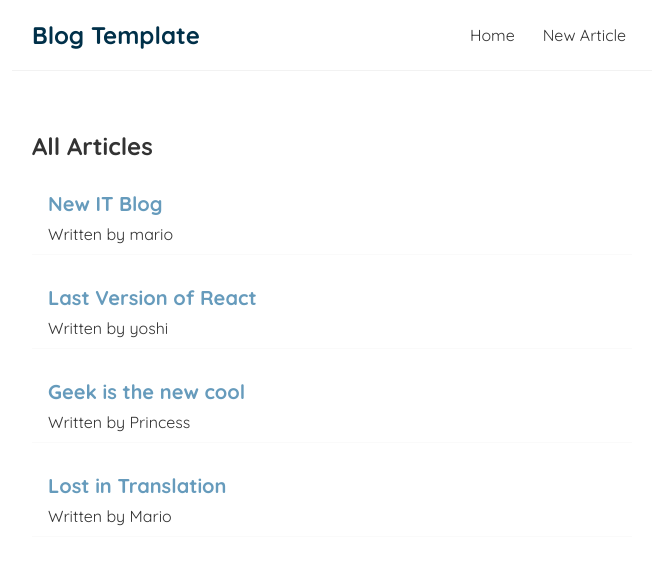
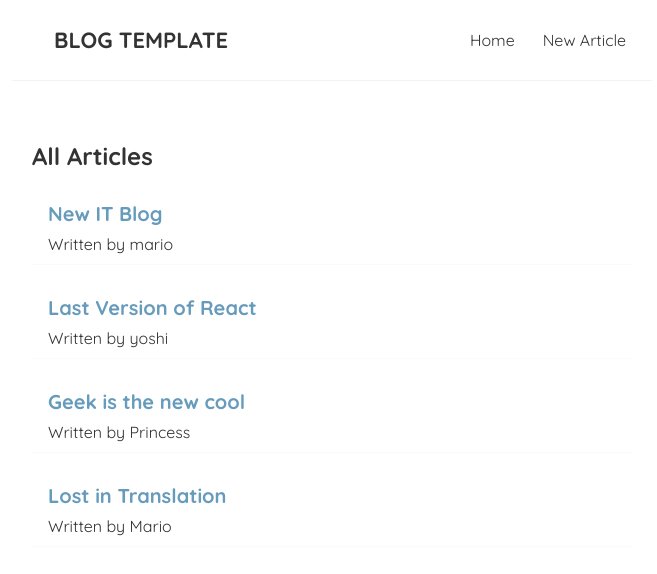
Before and after one commit to hendrickl/blog-project_react, a React (Create React App) app: page / in a window 1280 px wide. Shown: the top 574 px of the page, without its empty margins (308-965 px from the left). Built offline with nearby package versions, Linux system fonts and the light colour scheme; data requests are answered from the project's data file.

Commit message:
replace title then implement  link component

```diff
--- a/src/BlogList.js
+++ b/src/BlogList.js
@@ -7,7 +7,7 @@ const BlogList = ({ blogs, title }) => {
       <h2>{title}</h2>
       {blogs.map((blog) => (
         <div className="blog-preview" key={blog.id}>
-          <h2>{blog.title}</h2>
+          <h3>{blog.title}</h3>
           <p>Written by {blog.author}</p>
         </div>
       ))}
--- a/src/Create.js
+++ b/src/Create.js
@@ -1,7 +1,7 @@
 const Create = () => {
   return (
     <div className="create">
-      <h2>Add a new blog</h2>
+      <h2>Add a New Article</h2>
     </div>
   );
 };
--- a/src/Navbar.js
+++ b/src/Navbar.js
@@ -3,7 +3,9 @@ import { Link } from "react-router-dom";
 const Navbar = () => {
   return (
     <nav className="navbar">
-      <h1>Blog Template</h1>
+      <Link to="/" className="brand-name">
+        Blog Template
+      </Link>
       <div className="links">
         <Link to="/">Home</Link>
         <Link to="/create">New Article</Link>
--- a/src/index.css
+++ b/src/index.css
@@ -5,6 +5,11 @@
   margin: 0;
   font-family: "Quicksand";
   color: #333;
+}
+.brand-name {
+  text-transform: uppercase;
+  font-weight: bold;
+  font-size: 22px;
 }
 .navbar {
   padding: 20px;
@@ -43,7 +48,7 @@
 .blog-preview:hover {
   box-shadow: 1px 3px 5px rgba(0, 0, 0, 0.1);
 }
-.blog-preview h2 {
+.blog-preview h3 {
   font-size: 20px;
   color: #669bbc;
   margin-bottom: 8px;
```
